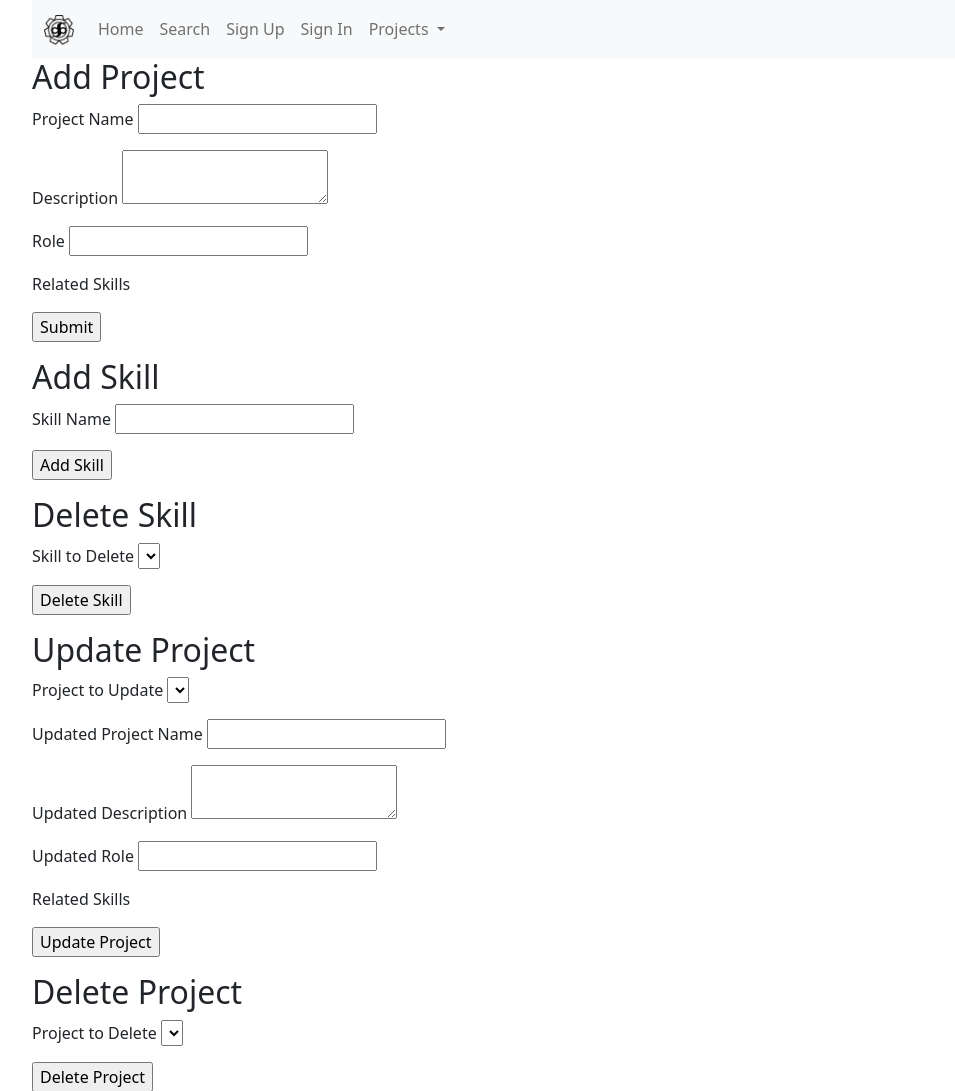
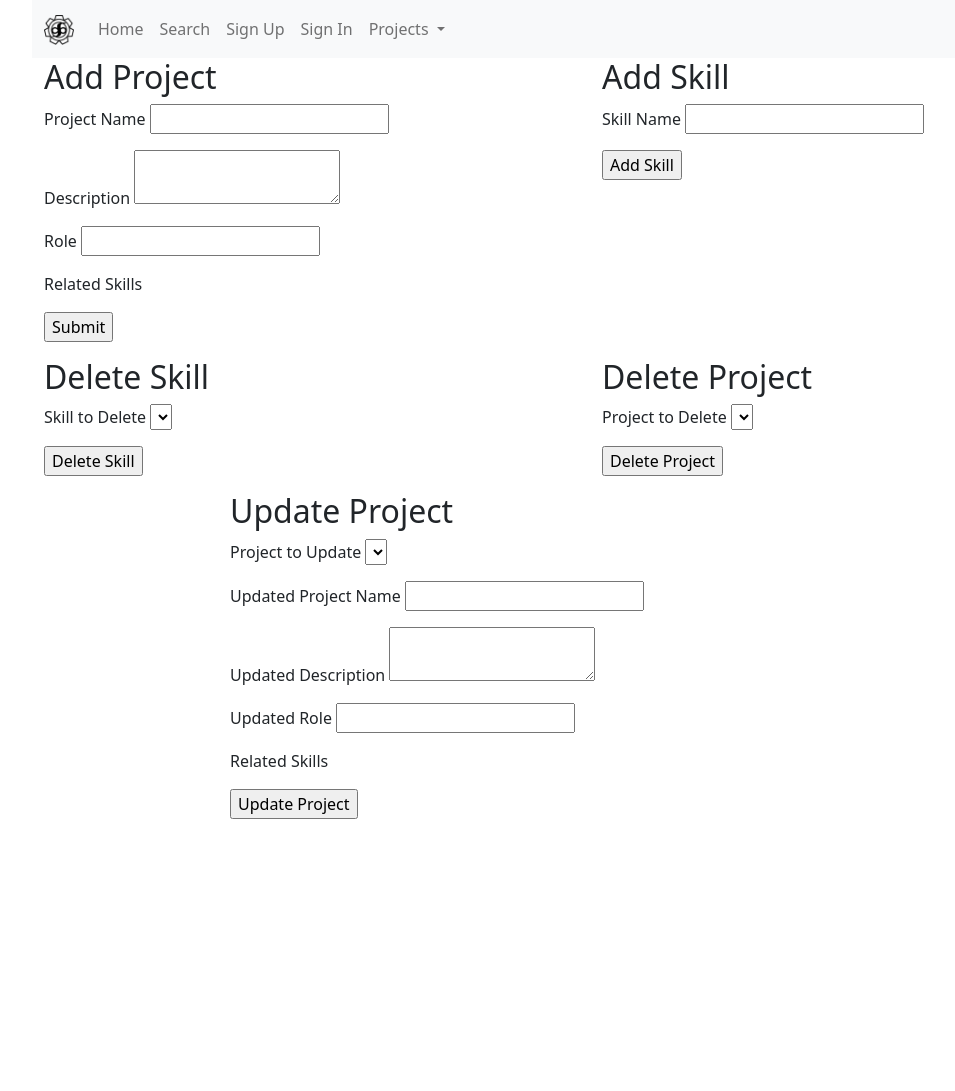
Before and after one commit to ZeroDayPoke/digital_cv, a Flask app: template app/templates/interface.html in a window 1280 px wide. Shown: the top 1091 px of the page, without its empty margins (50-1005 px from the left). After the commit the page ends 819 px from the top, so only its background shows below. Run offline with Flask 2, Linux system fonts and the light colour scheme; the template is opened without the code that fills it: values that come from a table or form of the project are taken from there, others are empty.

Commit message:
increased interface functionality

```diff
--- a/app/routes/skill_routes.py
+++ b/app/routes/skill_routes.py
@@ -22,7 +22,7 @@ def add_skill():
         db.session.add(skill)
         db.session.commit()
         flash('Your skill has been added!', 'success')
-        return redirect(url_for('main_routes.interface'))
+        return redirect(url_for('admin_routes.interface'))
     return render_template('interface.html', title='Interface', skill_form=skill_form)
 
 @skill_routes.route('/interface/delete_skill', methods=['POST'])
@@ -40,4 +40,4 @@ def delete_skill():
             flash('Skill has been deleted!', 'success')
         else:
             flash('Error: Skill not found.', 'danger')
-    return redirect(url_for('main_routes.interface'))
+    return redirect(url_for('admin_routes.interface'))
--- a/app/templates/interface.html
+++ b/app/templates/interface.html
@@ -57,6 +57,9 @@
 {% endblock %}
 
 {% block content %}
+<div class="container">
+    <div class="row">
+        <div class="col-lg-6">
             <h2>Add Project</h2>
             <form action="{{ url_for('project_routes.add_project') }}" method="POST">
                 {{ form.hidden_tag() }}
@@ -82,7 +85,8 @@
                 {% endif %}
                 <p>{{ form.submit() }}</p>
             </form>
-
+        </div>
+        <div class="col-lg-6">
             <h2>Add Skill</h2>
             <form action="{{ url_for('skill_routes.add_skill') }}" method="POST">
                 {{ skill_form.hidden_tag() }}
@@ -92,7 +96,13 @@
                 {% endif %}
                 <p>{{ skill_form.submit() }}</p>
             </form>
+        </div>
+    </div>
+</div>
 
+<div class="container">
+    <div class="row">
+        <div class="col-lg-6">
             <h2>Delete Skill</h2>
             <form action="{{ url_for('skill_routes.delete_skill') }}" method="POST">
                 {{ delete_skill_form.hidden_tag() }}
@@ -102,7 +112,24 @@
                 {% endif %}
                 <p>{{ delete_skill_form.submit() }}</p>
             </form>
+        </div>
+        <div class="col-lg-6">
+            <h2>Delete Project</h2>
+            <form action="{{ url_for('project_routes.delete_project') }}" method="POST">
+                {{ delete_project_form.hidden_tag() }}
+                <p>{{ delete_project_form.project.label }} {{ delete_project_form.project() }}</p>
+                {% if delete_project_form.project.errors %}
+                    <p class="error">{{ delete_project_form.project.errors[0] }}</p>
+                {% endif %}
+                <p>{{ delete_project_form.submit() }}</p>
+            </form>
+        </div>
+    </div>
+</div>
 
+<div class="container">
+    <div class="row">
+        <div class="col-lg-8 offset-lg-2">
             <h2>Update Project</h2>
             <form action="{{ url_for('project_routes.update_project') }}" method="POST">
                 {{ update_project_form.hidden_tag() }}
@@ -132,16 +159,10 @@
                 {% endif %}
                 <p>{{ update_project_form.submit() }}</p>
             </form>
+        </div>
+    </div>
+</div>
 
-<h2>Delete Project</h2>
-<form action="{{ url_for('project_routes.delete_project') }}" method="POST">
-    {{ delete_project_form.hidden_tag() }}
-    <p>{{ delete_project_form.project.label }} {{ delete_project_form.project() }}</p>
-    {% if delete_project_form.project.errors %}
-        <p class="error">{{ delete_project_form.project.errors[0] }}</p>
-    {% endif %}
-    <p>{{ delete_project_form.submit() }}</p>
-</form>
 {% endblock %}
 
 <!-- {% block footer %}{% endblock %} -->
```
Lines whose indentation alone changed are shown as unchanged.
